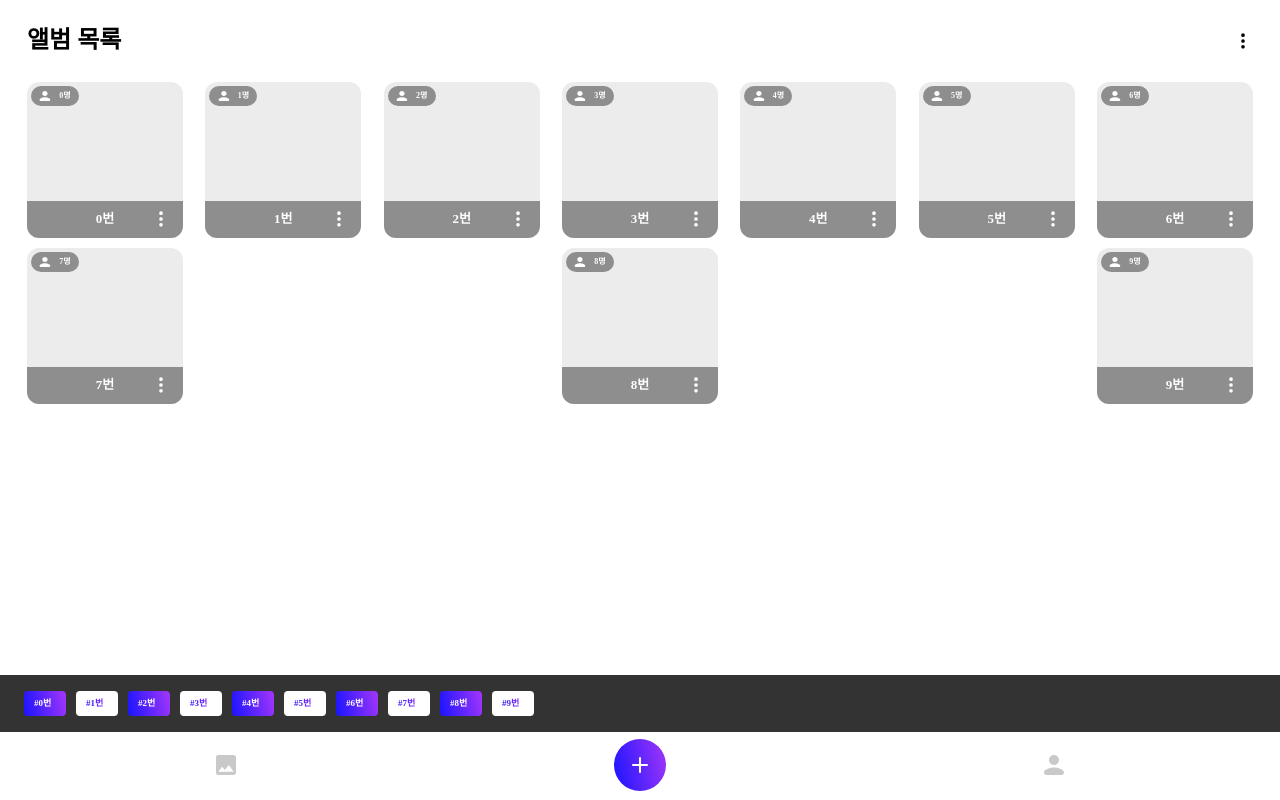
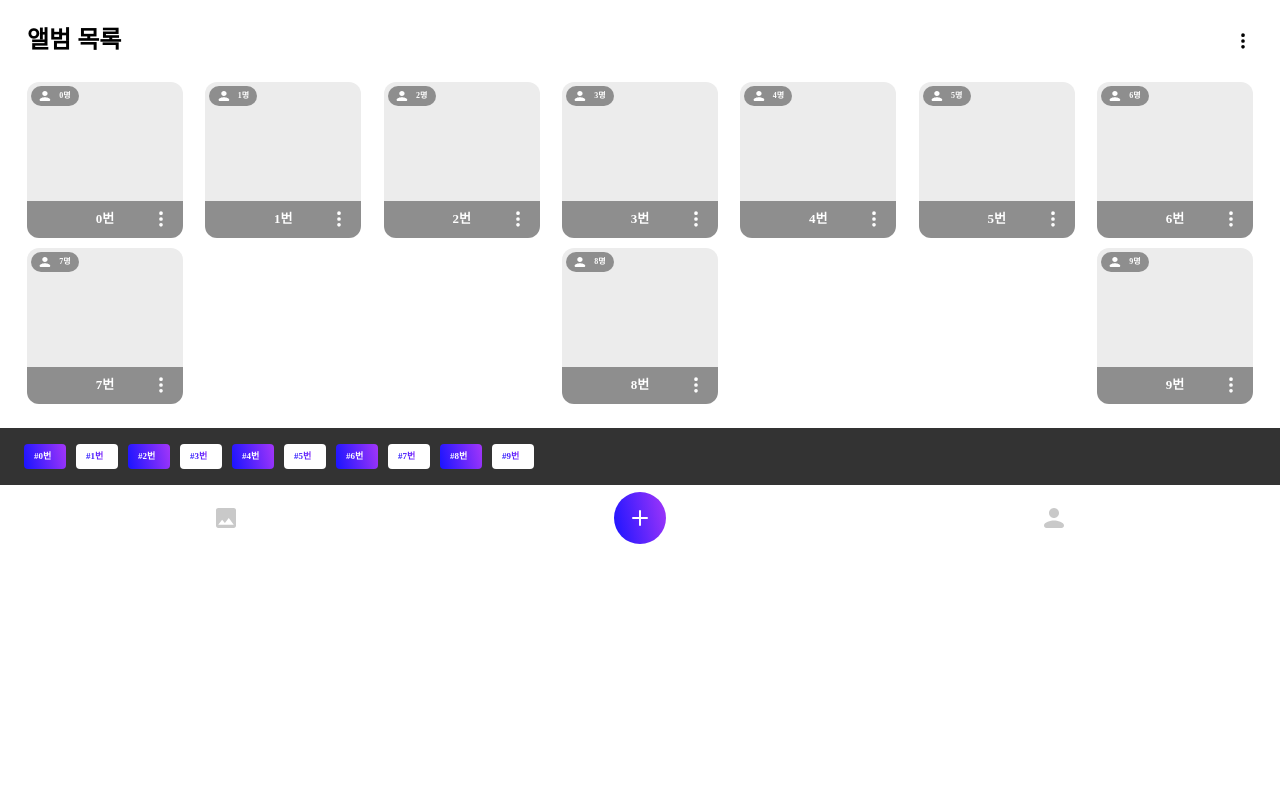
Before and after one commit to 0ne6yte/life-4-cut-frontend, a React (Vite) app: page /album in a window 1280 px wide. Built offline with nearby package versions, Linux system fonts and the light colour scheme.

Commit message:
feat: Layout 높이 제거

```diff
--- a/src/domain/_common/layouts/DefaultMobileLayout/index.tsx
+++ b/src/domain/_common/layouts/DefaultMobileLayout/index.tsx
@@ -2,7 +2,7 @@ import { Outlet } from 'react-router-dom';
 
 export default function DefaultMobileLayout() {
   return (
-    <main className={'h-screen bg-white'}>
+    <main className={'bg-white relative'}>
       <Outlet />
     </main>
   );
```
